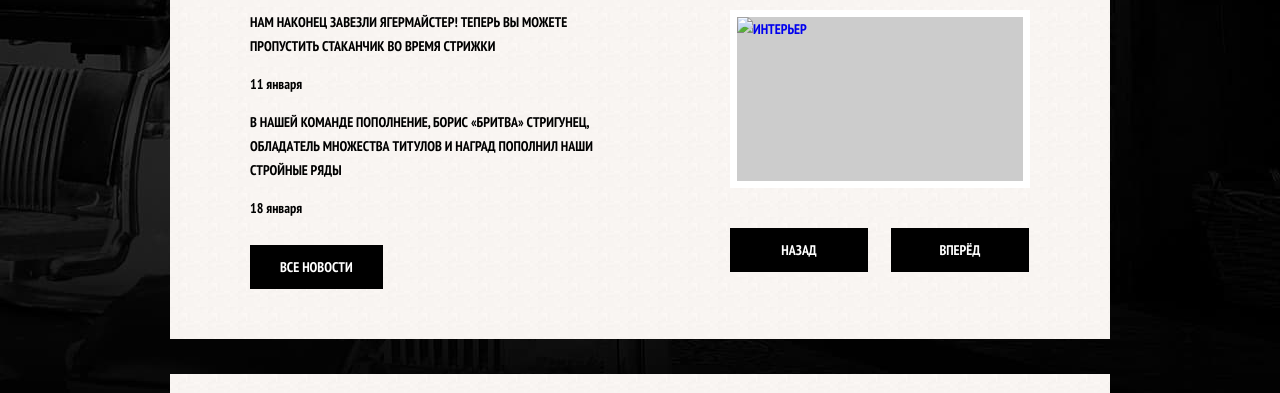
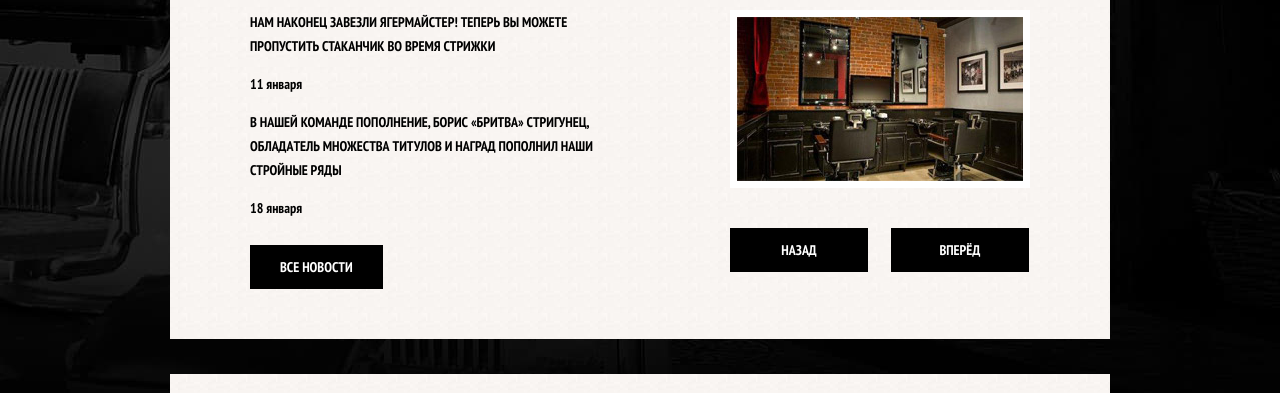
Before and after one commit to baileys-li/6927-barbershop-27, a plain HTML site: page index.html in a window 1280 px wide. Shown: the part 707-1100 px from the top of the page. Drawn offline with Linux system fonts and the light colour scheme.

Commit message:
Fix path image

```diff
--- a/index.html
+++ b/index.html
@@ -85,7 +85,7 @@
       <section class="gallery">
         <h2>Фотогалерея</h2>
         <figure class="gallery-content">
-          <a href="#"><img src="pics/studio.jpg" width="286" height="164" alt="Интерьер" /></a>
+          <a href="#"><img src="img/studio.jpg" width="286" height="164" alt="Интерьер" /></a>
         </figure>
         <button class="button gallery-button gallery-button-back">
           Назад
```
